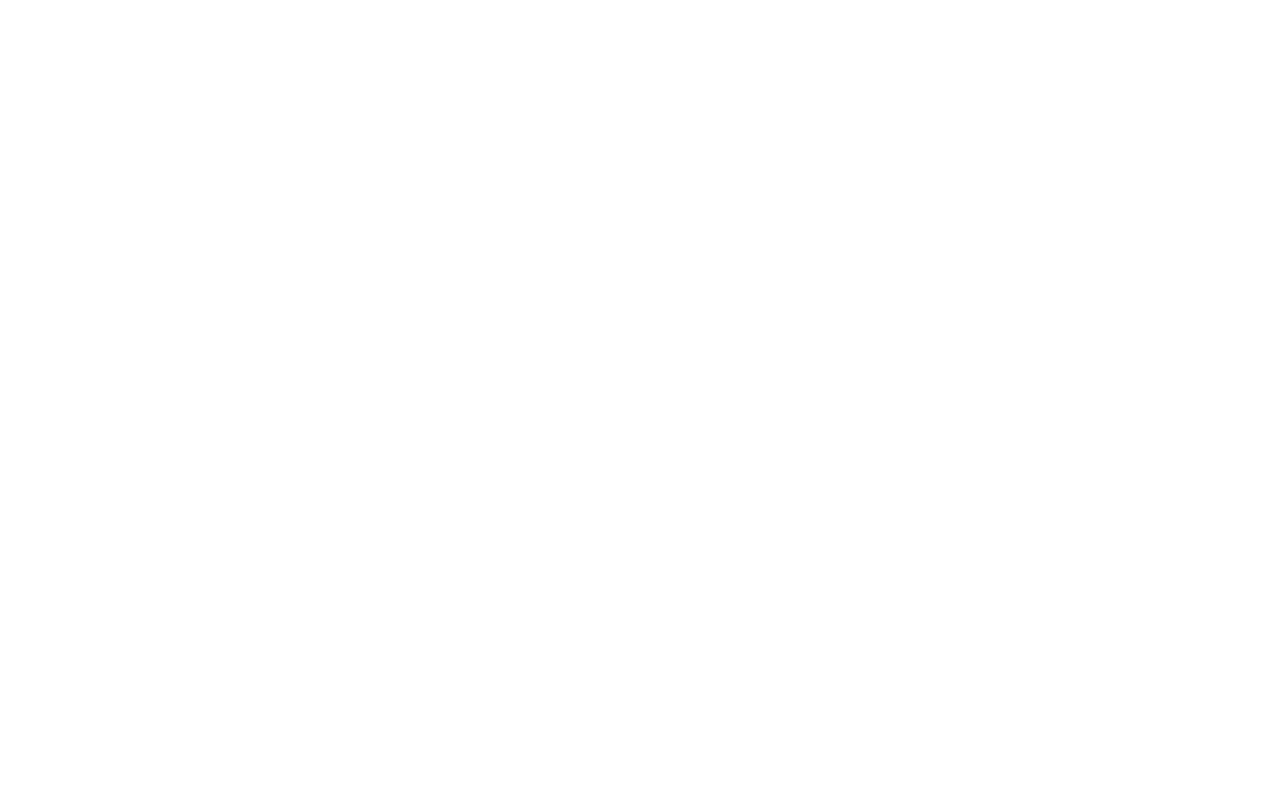
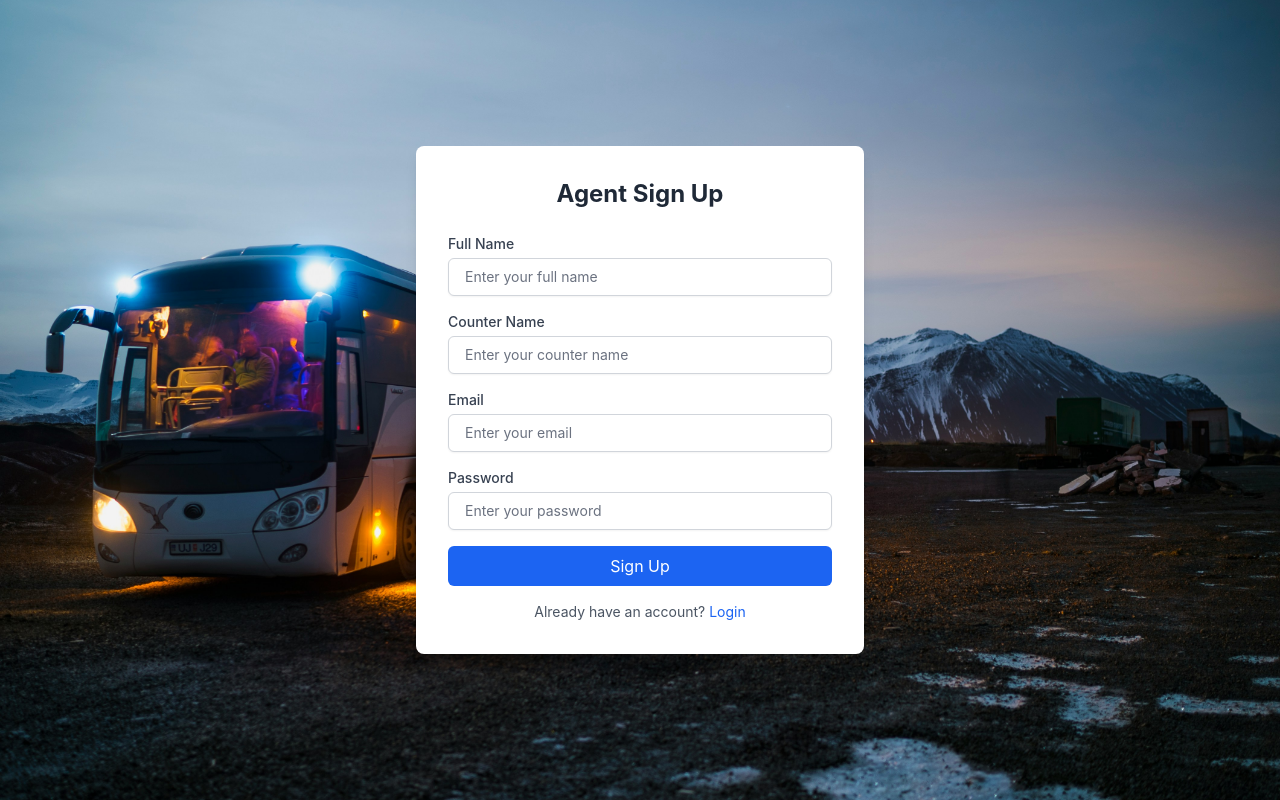
Before and after one commit to ZakariaZack98/Bus_Ticket_Booker, a React (Vite) app: page /signUp in a window 1280 px wide. Before the commit this address had no page. Built offline with nearby package versions, Linux system fonts and the light colour scheme.

Commit message:
Sign Up Page functional

```diff
--- a/src/App.jsx
+++ b/src/App.jsx
@@ -1,8 +1,8 @@
 import React, { useState } from 'react'
 import Login from './Pages/Login'
 import BookingPage from './Pages/BookingPage';
-import { getAuth } from 'firebase/auth';
 import { BrowserRouter, Route, Routes } from 'react-router-dom';
+import SignUp from './Pages/SignUp';
 
 
 const App = () => {
@@ -11,6 +11,7 @@
       <Routes>
         <Route index element={<Login/>}/>
         <Route path='/bookingpage' element={<BookingPage/>}/>
+        <Route path='/signUp' element={<SignUp/>}/>
       </Routes>
     </BrowserRouter>
   )
--- /dev/null
+++ b/src/Pages/SignUp.jsx
@@ -0,0 +1,134 @@
+import React, { useState } from "react";
+import { getAuth, createUserWithEmailAndPassword } from "firebase/auth";
+import { toast } from "react-toastify";
+import { useNavigate } from "react-router-dom";
+
+const SignUp = () => {
+  const [fullName, setFullName] = useState("");
+  const [counterName, setCounterName] = useState("");
+  const [email, setEmail] = useState("");
+  const [password, setPassword] = useState("");
+  const auth = getAuth();
+  const navigate = useNavigate();
+
+  const handleInput = (e) => {
+    const { name, value } = e.target;
+    if (name === "fullName") setFullName(value);
+    else if (name === "counterName") setCounterName(value);
+    else if (name === "email") setEmail(value);
+    else if (name === "password") setPassword(value);
+  };
+
+  const handleSignUp = (e) => {
+    e.preventDefault();
+    createUserWithEmailAndPassword(auth, email, password)
+      .then((userInfo) => {
+        userInfo.user.displayName = fullName;
+        userInfo.user.counterName = counterName;
+        toast.success("Account created successfully!");
+        navigate("/bookingpage");
+      })
+      .catch((error) => {
+        toast.error(error.message);
+      });
+  };
+
+  return (
+    <div className="signUpPage h-screen w-full bg-cover bg-center flex items-center justify-center">
+      <div className="bg-white p-8 rounded-lg shadow-lg w-full max-w-md">
+        <h2 className="text-2xl font-bold text-gray-800 text-center mb-6">
+          Agent Sign Up
+        </h2>
+        <form className="space-y-4">
+          <div>
+            <label
+              htmlFor="fullName"
+              className="block text-sm font-medium text-gray-700"
+            >
+              Full Name
+            </label>
+            <input
+              type="text"
+              id="fullName"
+              name="fullName"
+              className="mt-1 block w-full px-4 py-2 border border-gray-300 rounded-md shadow-sm focus:ring-blue-500 focus:border-blue-500 sm:text-sm"
+              placeholder="Enter your full name"
+              value={fullName}
+              onChange={handleInput}
+              required
+            />
+          </div>
+          <div>
+            <label
+              htmlFor="counterName"
+              className="block text-sm font-medium text-gray-700"
+            >
+              Counter Name
+            </label>
+            <input
+              type="text"
+              id="counterName"
+              name="counterName"
+              className="mt-1 block w-full px-4 py-2 border border-gray-300 rounded-md shadow-sm focus:ring-blue-500 focus:border-blue-500 sm:text-sm"
+              placeholder="Enter your counter name"
+              value={counterName}
+              onChange={handleInput}
+              required
+            />
+          </div>
+          <div>
+            <label
+              htmlFor="email"
+              className="block text-sm font-medium text-gray-700"
+            >
+              Email
+            </label>
+            <input
+              type="email"
+              id="email"
+              name="email"
+              className="mt-1 block w-full px-4 py-2 border border-gray-300 rounded-md shadow-sm focus:ring-blue-500 focus:border-blue-500 sm:text-sm"
+              placeholder="Enter your email"
+              value={email}
+              onChange={handleInput}
+              required
+            />
+          </div>
+          <div>
+            <label
+              htmlFor="password"
+              className="block text-sm font-medium text-gray-700"
+            >
+              Password
+            </label>
+            <input
+              type="password"
+              id="password"
+              name="password"
+              className="mt-1 block w-full px-4 py-2 border border-gray-300 rounded-md shadow-sm focus:ring-blue-500 focus:border-blue-500 sm:text-sm"
+              placeholder="Enter your password"
+              value={password}
+              onChange={handleInput}
+              required
+            />
+          </div>
+          <button
+            type="submit"
+            className="w-full bg-blue-600 text-white py-2 px-4 rounded-md hover:bg-blue-700 focus:outline-none focus:ring-2 focus:ring-blue-500 focus:ring-offset-2"
+            onClick={handleSignUp}
+          >
+            Sign Up
+          </button>
+        </form>
+        <p className="text-sm text-gray-600 text-center mt-4">
+          Already have an account?{" "}
+          <span className="text-blue-600 hover:underline" onClick={() => navigate('/')}>
+            Login
+          </span>
+        </p>
+      </div>
+    </div>
+  );
+};
+
+export default SignUp;
--- a/src/index.css
+++ b/src/index.css
@@ -1,6 +1,6 @@
 @import 'tailwindcss';
 
-.loginPage, .bookingPage {
+.loginPage, .bookingPage, .signUpPage {
   background-image: url(assets/login-bg.jpg);
 
 }
```
